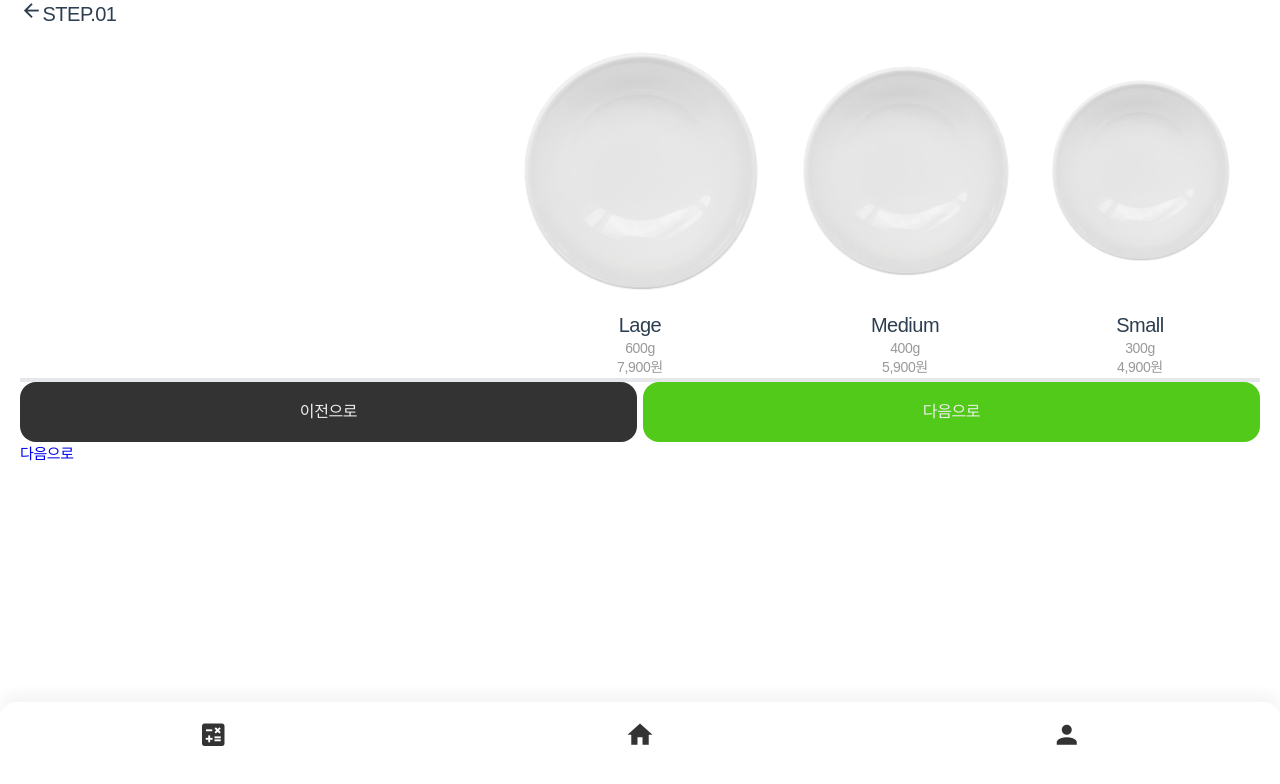
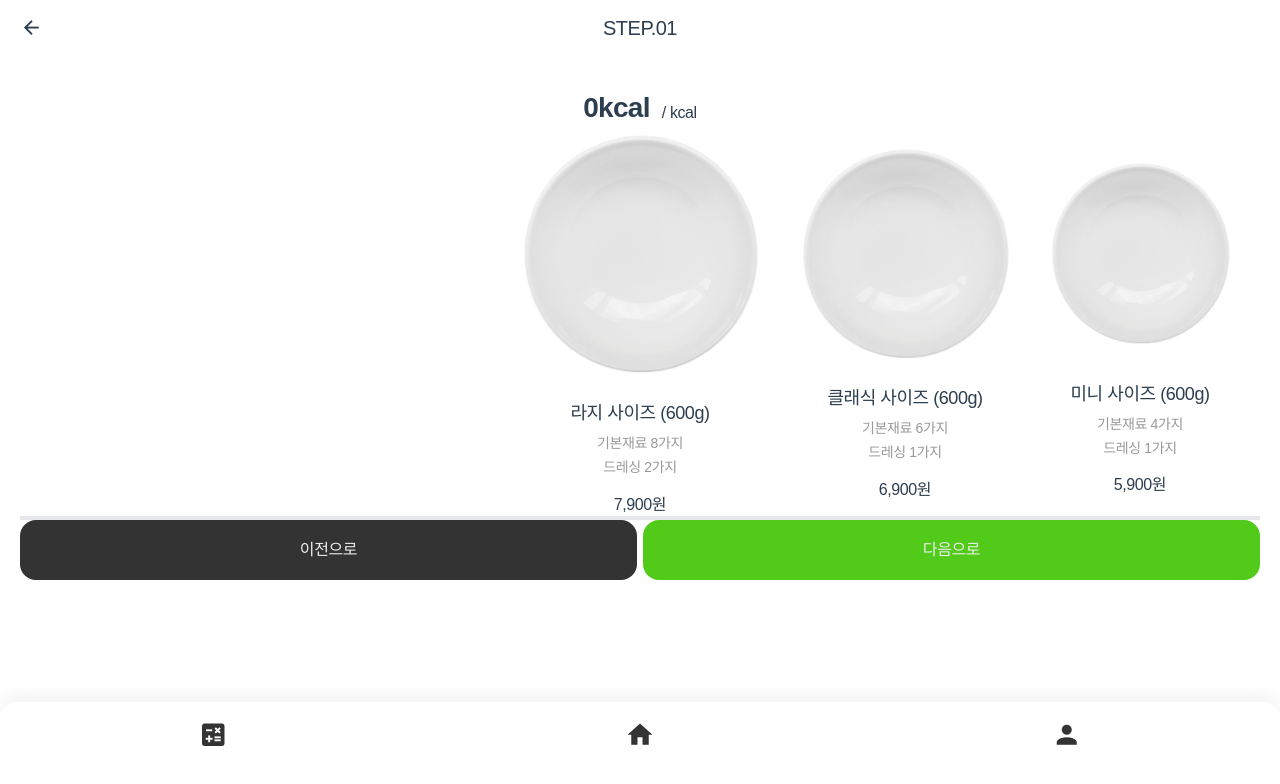
Before and after one commit to yu-hazel/SALAD, a Vue app in the folder salad-vue/: page /orderSize in a window 1280 px wide. Shown: the top 784 px of the page. Built offline with nearby package versions, Linux system fonts and the light colour scheme; a web font is replaced by a local one.

Commit message:
css 수정

```diff
--- a/salad-vue/src/components/OrderHeader.vue
+++ b/salad-vue/src/components/OrderHeader.vue
@@ -1,12 +1,43 @@
 <template>
   <div class="GNB">
     <v-icon>mdi-arrow-left</v-icon>
-    <h2>STEP.01</h2>
+    <h2 class="title">STEP.01</h2>
+  </div>
+  <div class="txtBox">
+    <h1>0kcal</h1>
+    <h4 style="margin-top: 12px;">/ {{ store.perMealCalories }}kcal</h4>
   </div>
 </template>
+
+<script setup>
+import { onMounted } from 'vue';
+import { useCaloriesStore } from '@/stores/caloriesStore';
+
+const store = useCaloriesStore();
+
+onMounted(() => {
+  store.loadFromLocalStorage();
+});
+</script>
 
 <style scoped>
 .GNB {
   display: flex;
+  position: relative;
+  height: 56px;
+  align-items: center;
+}
+.title {
+  position: absolute;
+  left: 50%;
+  top: 50%;
+  transform: translate(-50%, -50%);
+}
+.txtBox {
+  display: flex;
+  gap: 12px;
+  justify-content: center;
+  align-items: center;
+  margin-top: 32px;
 }
 </style>
--- /dev/null
+++ b/salad-vue/src/stores/sizeStore.js
@@ -0,0 +1,18 @@
+import { defineStore } from 'pinia';
+export const useSizeStore = defineStore('size', {
+  state: () => ({
+    selectedSize: 'Large',  // 기본값을 'Large'로 설정
+  }),
+  actions: {
+    setSize(size) {
+      this.selectedSize = size;
+      localStorage.setItem('selectedSize', size);
+    },
+    loadSizeFromLocalStorage() {
+      const storedSize = localStorage.getItem('selectedSize');
+      if (storedSize) {
+        this.selectedSize = storedSize;
+      }
+    }
+  }
+});
--- a/salad-vue/src/views/HomeView.vue
+++ b/salad-vue/src/views/HomeView.vue
@@ -10,7 +10,7 @@
       <div>
         <h1>박선정님의 </h1>
         <h1>하루 한 끼 목표 칼로리는 </h1>
-        <h1 style="font-size: 32px;">682kcal</h1>
+        <h1 style="font-size: 32px;">{{ store.perMealCalories }}kcal</h1>
       </div>
       <RouterLink to="/targetCalories" style="display: flex; align-items: center;">
         <h5>자세히보기</h5>
@@ -32,6 +32,14 @@
 </template>
 
 <script setup>
+import { onMounted } from 'vue';
+import { useCaloriesStore } from '@/stores/caloriesStore';
+
+const store = useCaloriesStore();
+
+onMounted(() => {
+  store.loadFromLocalStorage();
+});
 </script>
 
 <style scoped>
@@ -41,8 +49,14 @@ h2 {
 h5 {
   color: #999;
 }
+.v-icon, a {
+  color: #333;
+}
 .GNB {
-  height: 100px;
+  height: 56px;
+  display: flex;
+  align-items: center;
+  justify-content: space-between;
 }
 .inner {
   display: flex;
--- a/salad-vue/src/views/OrderSelect.vue
+++ b/salad-vue/src/views/OrderSelect.vue
@@ -1,8 +1,37 @@
 <template>
   <div>
+    <div></div>
     <orderHeader />
-    <div>
+    <h5 style="text-align: center;">최대 5개 선택가능</h5>
+    <div style="display: grid;
+  grid-template-columns: repeat(auto-fill,minmax(160px, 1fr)); gap: 6px;">
 
+      <button class="menuBox" :class="{ active: isActive }" @click="toggleClass">
+        <v-bottom-sheet v-model="more">
+          <template v-slot:activator="{ props }">
+            <div class="text-center" style="flex: 1 1 0;">
+              <div style="display: flex;justify-content: flex-end;">
+                <div v-bind="props" style="display: flex;">
+                  <h5>더보기</h5> <v-icon>mdi-arrow-right</v-icon>
+                </div>
+              </div>
+              <img src="../assets/menu1.png" alt="menu" style="width: 60px; height: 60px;">
+              <h4>파프리카</h4>
+              <h5>42kcal</h5>
+            </div>
+          </template>
+          <div class="modal">
+            <div class="btn" @click="more = !more">
+              <img src="../assets/menu1.png" alt="menu">
+              <h1>파프리카</h1>
+              <h4>60g / 124kcal</h4>
+              <VNumberInput :reverse="false" controlVariant="split" label="" :hideInput="false" inset />
+              <h3 style="color: #eee;">선택완료</h3>
+            </div>
+          </div>
+        </v-bottom-sheet>
+        <VNumberInput :reverse="false" controlVariant="split" label="" :hideInput="false" inset />
+      </button>
     </div>
     <orderFooter />
   </div>
@@ -11,21 +40,78 @@
 <script setup>
 import orderHeader from '@/components/OrderHeader.vue';
 import orderFooter from '@/components/OrderFooter.vue';
+import { VNumberInput } from 'vuetify/labs/VNumberInput';
+import { ref } from 'vue';
 
-// Import Swiper Vue.js components
-import { Swiper, SwiperSlide } from 'swiper/vue';
+const more = ref(false);
 
-// Import Swiper styles
-import 'swiper/css';
-// import 'swiper/css/pagination';
-
-// import './style.css';
-
-// Import required modules
-import { Pagination } from 'swiper/modules';
-
-// Define Swiper modules
-const modules = [Pagination];
+const isActive = ref(false);
+function toggleClass() {
+  isActive.value = !isActive.value;
+}
 </script>
 
-<style scoped></style>
+<style scoped>
+.menuBox {
+  display: flex;
+  flex-direction: column;
+  border-radius: 16px;
+  padding: 12px;
+  background-color: #F6F6F6;
+}
+
+.active {
+  background-color: #E6F2E0;
+  outline: 1px solid #52CA19;
+}
+
+:deep(.v-input__details), :deep(.v-divider), :deep(.v-field__overlay) {
+  display: none;
+}
+
+:deep(.v-field__prepend-inner) {
+  border-radius: 50px;
+  border: 1px solid #999;
+  width: 28px;
+  height: 28px;
+  justify-content: center;
+}
+:deep(.v-field__append-inner) {
+  border-radius: 50px;
+  background-color: #333;
+  width: 28px;
+  height: 28px;
+  justify-content: center;
+}
+:deep(.v-field__input) {
+  min-height: 28px;
+  padding: 0;
+}
+
+/* :deep(.v-btn-group--density-default.v-btn-group) {
+  height: auto !important;
+  flex-direction: column;
+  width: 100%;
+} */
+/* :deep(.v-btn-group .v-btn:first-child) {
+  border: none !important;
+} */
+:deep(.v-field__outline) {
+  display: none;
+}
+
+.modal {
+  background-color: #fff;
+  display: flex;
+  flex-direction: column;
+  height: 324px;
+  border-radius: 16px 16px 0 0;
+  padding: 20px 20px 50px 20px;
+  align-items: center;
+  justify-content: space-between;
+}
+
+.text-center, .v-input {
+  width: 100%;
+}
+</style>
--- a/salad-vue/src/views/OrderSize.vue
+++ b/salad-vue/src/views/OrderSize.vue
@@ -2,51 +2,77 @@
   <div>
     <orderHeader />
     <div>
-      <swiper :slidesPerView="'auto'" :centeredSlides="true" :spaceBetween="30" :pagination="{
-        clickable: true,
-      }" :modules="modules" class="mySwiper">
-        <swiper-slide><img src="../assets/saladbowl.png" alt="saladbowl">
-          <h2>Lage</h2>
-          <h5>600g</h5>
-          <h5>7,900원</h5>
+      <swiper :slides-per-view="'auto'" :centered-slides="true" :space-between="30" :pagination="{ clickable: true }"
+        :modules="modules" class="mySwiper" @slideChange="onSlideChange">
+        <swiper-slide>
+          <img src="../assets/saladbowl.png" alt="saladbowl" />
+          <div style="display: flex; flex-direction: column; gap: 16px;">
+            <div style="display: flex; flex-direction: column; gap: 8px;">
+              <h3>라지 사이즈 (600g)</h3>
+              <div style="display: flex; flex-direction: column; gap: 4px;">
+                <h5>기본재료 8가지</h5>
+                <h5>드레싱 2가지</h5>
+              </div>
+            </div>
+            <h4>7,900원</h4>
+          </div>
+
         </swiper-slide>
-        <swiper-slide><img src="../assets/saladbowl.png" alt="saladbowl">
-          <h2>Medium</h2>
-          <h5>400g</h5>
-          <h5>5,900원</h5>
+        <swiper-slide>
+          <img src="../assets/saladbowl.png" alt="saladbowl" />
+          <div style="display: flex; flex-direction: column; gap: 16px;">
+            <div style="display: flex; flex-direction: column; gap: 8px;">
+              <h3>클래식 사이즈 (600g)</h3>
+              <div style="display: flex; flex-direction: column; gap: 4px;">
+                <h5>기본재료 6가지</h5>
+                <h5>드레싱 1가지</h5>
+              </div>
+            </div>
+            <h4>6,900원</h4>
+          </div>
         </swiper-slide>
-        <swiper-slide><img src="../assets/saladbowl.png" alt="saladbowl">
-          <h2>Small</h2>
-          <h5>300g</h5>
-          <h5>4,900원</h5>
+        <swiper-slide>
+          <img src="../assets/saladbowl.png" alt="saladbowl" />
+          <div style="display: flex; flex-direction: column; gap: 16px;">
+            <div style="display: flex; flex-direction: column; gap: 8px;">
+              <h3>미니 사이즈 (600g)</h3>
+              <div style="display: flex; flex-direction: column; gap: 4px;">
+                <h5>기본재료 4가지</h5>
+                <h5>드레싱 1가지</h5>
+              </div>
+            </div>
+            <h4>5,900원</h4>
+          </div>
         </swiper-slide>
       </swiper>
     </div>
-    <orderFooter />
-    <RouterLink to="/orderSelect">
-      다음으로
-    </RouterLink>
+    <orderFooter :onNext="saveSizeAndNext" />
   </div>
 </template>
 
 <script setup>
+import { ref, onMounted } from 'vue';
+import { useSizeStore } from '@/stores/sizeStore';
 import orderHeader from '@/components/OrderHeader.vue';
 import orderFooter from '@/components/OrderFooter.vue';
-
-// Import Swiper Vue.js components
 import { Swiper, SwiperSlide } from 'swiper/vue';
-
-// Import Swiper styles
 import 'swiper/css';
-// import 'swiper/css/pagination';
-
-// import './style.css';
-
-// Import required modules
 import { Pagination } from 'swiper/modules';
-
-// Define Swiper modules
 const modules = [Pagination];
+const sizeStore = useSizeStore();
+const currentSlide = ref(sizeStore.selectedSize);
+const onSlideChange = (swiper) => {
+  const slides = ['Large', 'Medium', 'Small'];
+  currentSlide.value = slides[swiper.activeIndex];
+  sizeStore.setSize(currentSlide.value);
+};
+const saveSizeAndNext = () => {
+  sizeStore.setSize(currentSlide.value);
+  navigationStore.goToNextPage();
+};
+onMounted(() => {
+  sizeStore.loadSizeFromLocalStorage();
+});
 </script>
 
 <style scoped>
@@ -76,7 +102,7 @@ const modules = [Pagination];
 
 .swiper-slide {
   width: 250px;
-  height: 350px;
+  gap: 24px;
 }
 
 .swiper-slide:nth-child(2n) {
@@ -92,4 +118,11 @@ const modules = [Pagination];
 :deep(.swiper-wrapper) {
   align-items: center;
 }
+.bowl {
+  padding: 10px;
+  border-radius: 500px;
+}
+.active {
+  background-color: #52CA19;
+}
 </style>
--- a/salad-vue/src/views/TargetCalories.vue
+++ b/salad-vue/src/views/TargetCalories.vue
@@ -49,7 +49,9 @@ onMounted(() => {
 
 <style scoped>
 .GNB {
-  height: 100px;
+  height: 56px;
+  display: flex;
+  align-items: center;
 }
 h3 {
   color: #111;
--- a/salad-vue/src/views/TargetCaloriesInput.vue
+++ b/salad-vue/src/views/TargetCaloriesInput.vue
@@ -16,11 +16,15 @@
       <div class="selectBox">
         <div class="inputBox select">
           <input type="radio" name="gender" id="women" value="female" v-model="store.gender">
-          <label for="women" class="label">여성</label>
+          <label for="women" class="label">
+            <h3>여성</h3>
+          </label>
         </div>
         <div class="inputBox select">
           <input type="radio" name="gender" id="men" value="male" v-model="store.gender">
-          <label for="men" class="label">남성</label>
+          <label for="men" class="label">
+            <h3>남성</h3>
+          </label>
         </div>
       </div>
       <input type="number" v-model="store.age" placeholder="나이를 입력해주세요" class="inputBox" required>
@@ -35,21 +39,24 @@
             </div>
           </template>
           <div class="modal">
+            <h4>
+              목표를 선택하세요
+            </h4>
             <div class="selectBox">
-              <div class="inputBox select">
+              <div class="inputBox select modalselect">
                 <input type="radio" name="target" id="decrement" value="감량" @change="selectTarget('감량')"
                   :checked="tempGoal === '감량'">
-                <label for="decrement" class="label modalLabel">감량</label>
+                <label for="decrement" class="label">감량</label>
               </div>
-              <div class="inputBox select">
+              <div class="inputBox select modalselect">
                 <input type="radio" name="target" id="keep" value="유지" @change="selectTarget('유지')"
                   :checked="tempGoal === '유지'">
-                <label for="keep" class="label modalLabel">유지</label>
+                <label for="keep" class="label">유지</label>
               </div>
-              <div class="inputBox select">
+              <div class="inputBox select modalselect">
                 <input type="radio" name="target" id="increase" value="증량" @change="selectTarget('증량')"
                   :checked="tempGoal === '증량'">
-                <label for="increase" class="label modalLabel">증량</label>
+                <label for="increase" class="label">증량</label>
               </div>
             </div>
             <div class="btn" @click="confirmTarget">
@@ -62,22 +69,26 @@
           <template v-slot:activator="{ props }">
             <div class="text-center" style="flex: 1 1 0;">
               <v-btn v-bind="props" class="inputBox">{{ store.mealCount ? `${store.mealCount}끼` : '식사량을 선택하세요'
-                }}</v-btn>
+              }}</v-btn>
             </div>
           </template>
           <div class="modal">
+            <h4>
+              목표를 선택하세요
+            </h4>
             <div class="selectBox">
-              <div style="display: flex; flex: 1 1 0;" class="inputBox select">
+
+              <div style="display: flex; flex: 1 1 0;" class="inputBox select modalselect">
                 <input type="radio" name="amount" id="one" value="1" @change="selectAmount('1')"
                   :checked="tempAmount === '1'">
                 <label for="one" class="label">1끼</label>
               </div>
-              <div style="display: flex; flex: 1 1 0;" class="inputBox select">
+              <div style="display: flex; flex: 1 1 0;" class="inputBox select modalselect">
                 <input type="radio" name="amount" id="two" value="2" @change="selectAmount('2')"
                   :checked="tempAmount === '2'">
                 <label for="two" class="label">2끼</label>
               </div>
-              <div style="display: flex; flex: 1 1 0;" class="inputBox select">
+              <div style="display: flex; flex: 1 1 0;" class="inputBox select modalselect">
                 <input type="radio" name="amount" id="three" value="3" @change="selectAmount('3')"
                   :checked="tempAmount === '3'">
                 <label for="three" class="label">3끼</label>
@@ -157,7 +168,9 @@ onMounted(() => {
 
 <style scoped>
 .GNB {
-  height: 100px;
+  height: 56px;
+  display: flex;
+  align-items: center;
 }
 .inner {
   display: flex;
@@ -254,7 +267,7 @@ onMounted(() => {
   justify-content: space-between;
 }
 
-.modalLabel {
-  /* height: 78px !important; */
+.modalselect {
+  height: 78px !important;
 }
 </style>
```
Also changed, not shown: salad-vue/src/components/OrderFooter.vue (+16 -3 lines), salad-vue/src/stores/navigationStore.js (added, +24 -0 lines), salad-vue/src/assets/menu1.png (added).
